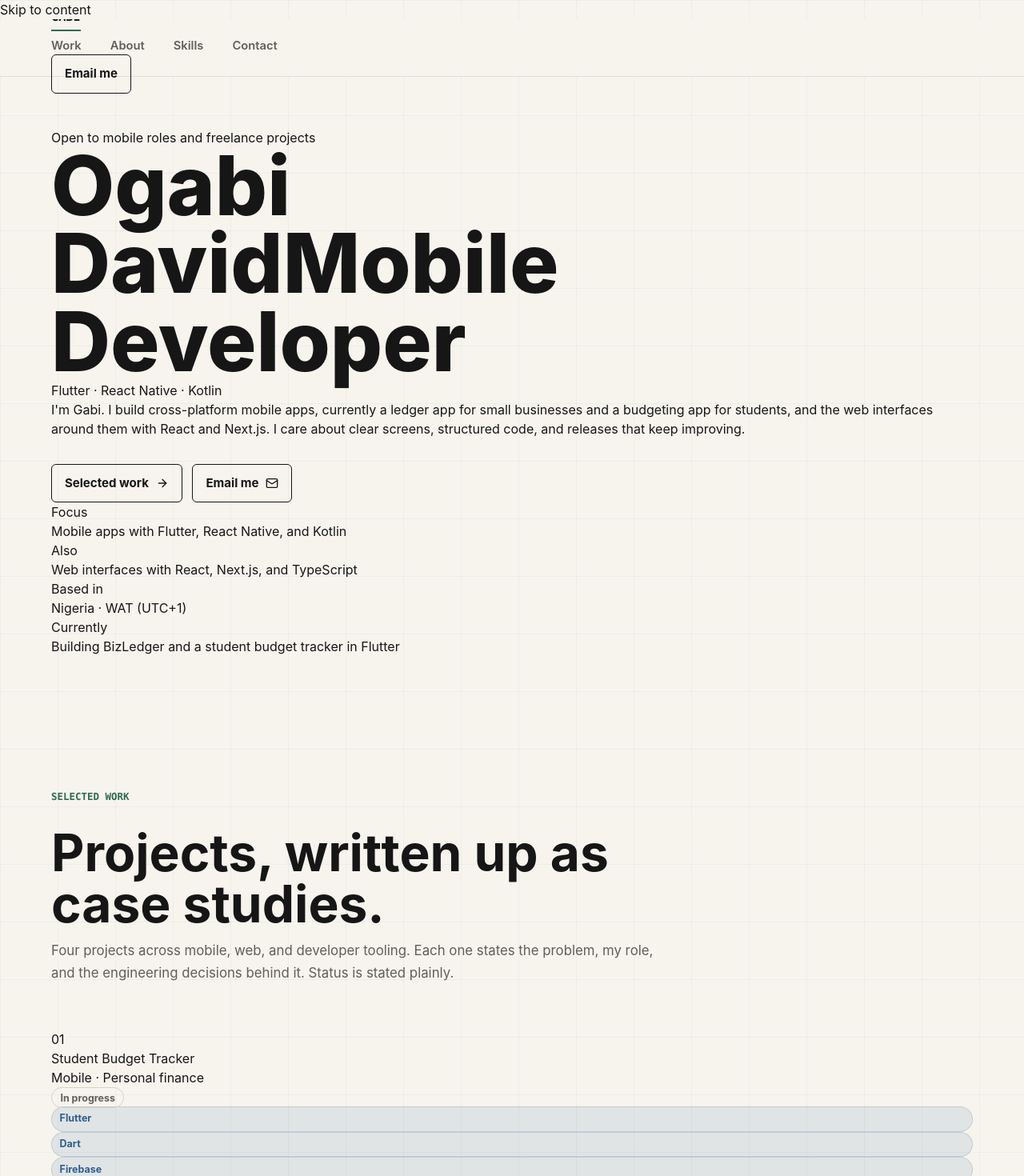
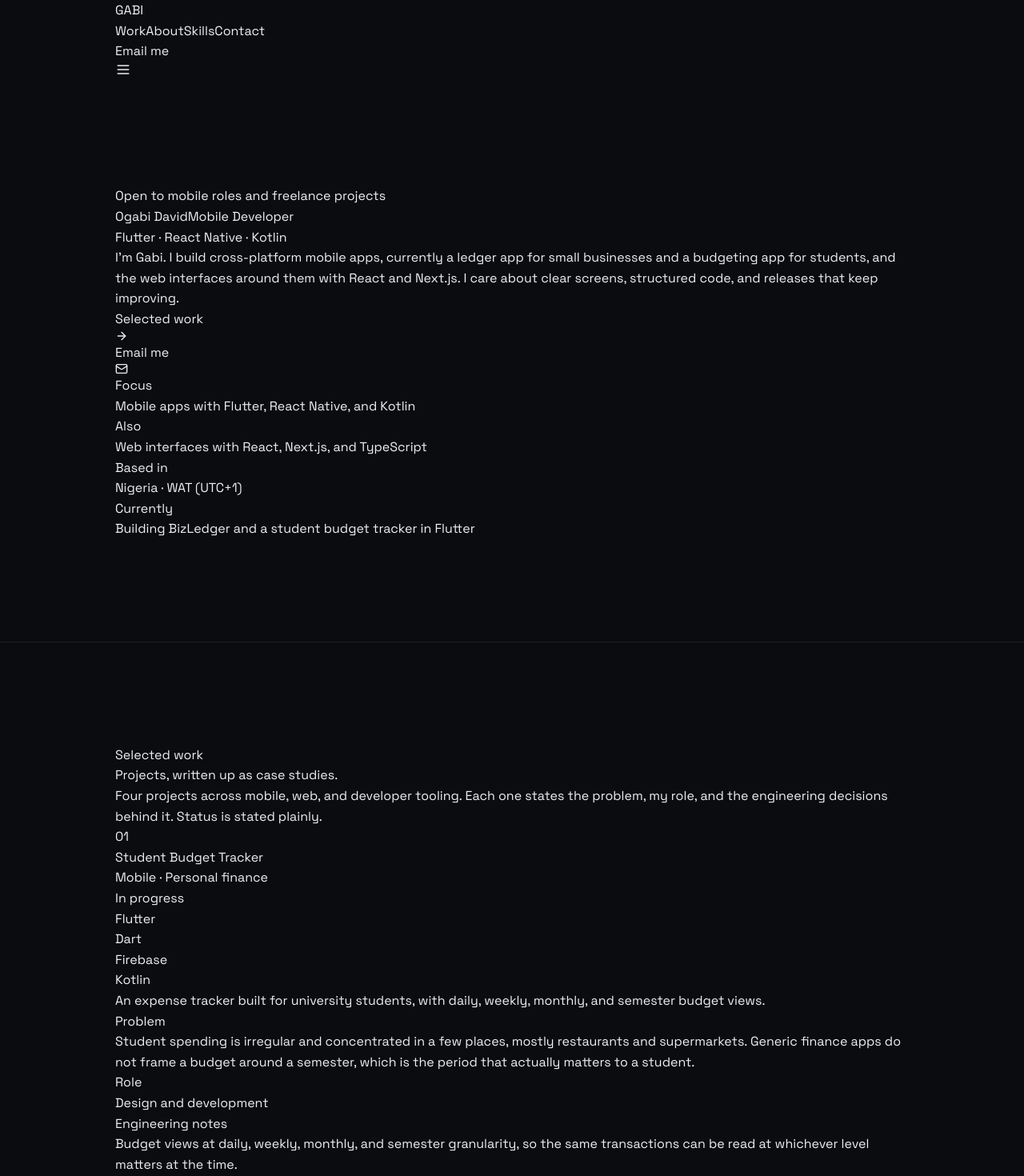
Before and after one commit to GABIs-Hub/portfolio, a Next.js app: page / in a window 1280 px wide. Shown: the top 1470 px of the page at 80% size. Built offline with nearby package versions, Linux system fonts and the light colour scheme.

Commit message:
Design system part 1: tokens and base styles

```diff
--- a/src/app/globals.css
+++ b/src/app/globals.css
@@ -1,15 +1,75 @@
 @import "tailwindcss";
 
+@theme inline {
+  --font-sans: var(--font-space-grotesk), ui-sans-serif, system-ui, -apple-system, "Segoe UI", sans-serif;
+}
+
+/* Design tokens */
+
 :root {
-  --background: #f7f4ee;
-  --foreground: #161616;
-  --muted: #615f59;
-  --line: #d8d2c6;
-  --panel: #fffaf1;
-  --green: #2f6b4f;
-  --blue: #2f5d91;
-  --shadow: 0 20px 70px rgb(24 24 24 / 10%);
+  color-scheme: dark;
+
+  /* Surfaces */
+  --bg: #0b0c0f;
+  --bg-elevated: #101216;
+  --surface: #14171c;
+
+  /* Lines */
+  --line: rgb(255 255 255 / 8%);
+  --line-strong: rgb(255 255 255 / 16%);
+
+  /* Text */
+  --fg: #eef0f3;
+  --fg-muted: #a6adb8;
+  --fg-subtle: #7d858f;
+
+  /* Accent */
+  --accent: #34d3b8;
+  --accent-soft: rgb(52 211 184 / 14%);
+  --accent-2: #6b9cff;
+
+  /* Type */
+  --font-mono: ui-monospace, "SFMono-Regular", "SF Mono", Menlo, Consolas, "Liberation Mono", monospace;
+  --text-xs: 0.75rem;
+  --text-sm: 0.875rem;
+  --text-base: 1rem;
+  --text-lg: clamp(1.05rem, 0.4vw + 0.95rem, 1.2rem);
+  --text-xl: clamp(1.25rem, 0.8vw + 1rem, 1.6rem);
+  --text-2xl: clamp(1.6rem, 1.6vw + 1.1rem, 2.4rem);
+  --text-3xl: clamp(2.1rem, 2.8vw + 1.2rem, 3.4rem);
+  --text-display: clamp(2.6rem, 4.6vw + 1.2rem, 5rem);
+
+  /* Layout */
+  --container: 1120px;
+  --gutter: clamp(1.25rem, 5vw, 4rem);
+  --section-y: clamp(5rem, 10vw, 8.5rem);
+  --header-height: 68px;
+
+  /* Shape */
+  --radius-sm: 6px;
+  --radius-md: 10px;
+  --radius-lg: 14px;
+
+  /* Motion */
+  --ease: cubic-bezier(0.22, 1, 0.36, 1);
+  --duration-fast: 160ms;
+  --duration: 320ms;
+  --duration-slow: 640ms;
 }
+
+@media (min-width: 1600px) {
+  :root {
+    --container: 1240px;
+  }
+}
+
+@media (max-width: 600px) {
+  :root {
+    --header-height: 60px;
+  }
+}
+
+/* Base */
 
 * {
   box-sizing: border-box;
@@ -17,19 +77,25 @@
 
 html {
   scroll-behavior: smooth;
+  scroll-padding-top: calc(var(--header-height) + 1rem);
+  -webkit-text-size-adjust: 100%;
+}
+
+@media (prefers-reduced-motion: reduce) {
+  html {
+    scroll-behavior: auto;
+  }
 }
 
 body {
   margin: 0;
-  background:
-    linear-gradient(90deg, rgb(47 107 79 / 5%) 1px, transparent 1px),
-    linear-gradient(rgb(47 93 145 / 5%) 1px, transparent 1px),
-    var(--background);
-  background-size: 72px 72px;
-  color: var(--foreground);
-  font-family:
-    Inter, ui-sans-serif, system-ui, -apple-system, BlinkMacSystemFont, "Segoe UI",
-    sans-serif;
+  background: var(--bg);
+  color: var(--fg);
+  font-family: var(--font-sans);
+  font-size: var(--text-base);
+  line-height: 1.6;
+  -webkit-font-smoothing: antialiased;
+  text-rendering: optimizeLegibility;
 }
 
 a {
@@ -37,579 +103,67 @@ a {
   text-decoration: none;
 }
 
-button,
-summary {
+button {
   font: inherit;
+  cursor: pointer;
 }
 
 ::selection {
-  background: var(--green);
-  color: var(--panel);
+  background: var(--accent);
+  color: var(--bg);
 }
 
-.page-shell {
-  min-height: 100vh;
-  overflow-x: hidden;
-}
-
-.site-header {
-  align-items: center;
-  backdrop-filter: blur(18px);
-  background: rgb(247 244 238 / 82%);
-  border-bottom: 1px solid rgb(22 22 22 / 10%);
-  display: flex;
-  height: 72px;
-  justify-content: space-between;
-  left: 0;
-  padding: 0 clamp(1rem, 5vw, 4rem);
-  position: sticky;
-  right: 0;
-  top: 0;
-  z-index: 20;
-}
-
-.brand-link {
-  align-items: center;
-  display: inline-flex;
-  font-family: "SFMono-Regular", Consolas, "Liberation Mono", monospace;
-  font-size: 0.95rem;
-  font-weight: 700;
-  height: 44px;
-  letter-spacing: 0;
-}
-
-.brand-link span {
-  border-bottom: 2px solid var(--green);
-  padding-bottom: 0.25rem;
-}
-
-.desktop-nav {
-  align-items: center;
-  display: flex;
-  gap: clamp(1.25rem, 3vw, 2.25rem);
-}
-
-.desktop-nav a,
-.mobile-nav a {
-  color: var(--muted);
-  font-size: 0.92rem;
-  font-weight: 600;
-}
-
-.desktop-nav a:hover,
-.mobile-nav a:hover {
-  color: var(--foreground);
-}
-
-.mobile-nav {
-  display: none;
-  position: relative;
-}
-
-.mobile-nav summary {
-  align-items: center;
-  border: 1px solid var(--line);
-  border-radius: 6px;
-  cursor: pointer;
-  display: flex;
-  height: 40px;
-  justify-content: center;
-  list-style: none;
-  width: 40px;
-}
-
-.mobile-nav summary::-webkit-details-marker {
-  display: none;
-}
-
-.mobile-nav nav {
-  background: var(--panel);
-  border: 1px solid var(--line);
-  border-radius: 8px;
-  box-shadow: var(--shadow);
-  display: grid;
-  gap: 1rem;
-  min-width: 180px;
-  padding: 1rem;
-  position: absolute;
-  right: 0;
-  top: 52px;
-}
-
-.section {
-  padding: clamp(4rem, 8vw, 7rem) clamp(1rem, 5vw, 4rem);
-}
-
-.section-inner {
-  margin: 0 auto;
-  max-width: 1180px;
-}
-
-.hero {
-  min-height: calc(100vh - 72px);
-  padding-bottom: clamp(2.5rem, 5vw, 4rem);
-  padding-top: clamp(2.5rem, 5vw, 4rem);
-}
-
-.hero-grid {
-  align-items: stretch;
-  display: grid;
-  gap: clamp(2rem, 5vw, 4rem);
-  grid-template-columns: minmax(0, 1.1fr) minmax(300px, 0.9fr);
-}
-
-.hero-copy {
-  display: flex;
-  flex-direction: column;
-  justify-content: center;
-}
-
-.eyebrow {
-  color: var(--green);
-  font-family: "SFMono-Regular", Consolas, "Liberation Mono", monospace;
-  font-size: 0.78rem;
-  font-weight: 700;
-  letter-spacing: 0;
-  margin: 0 0 1rem;
-  text-transform: uppercase;
+:focus-visible {
+  outline: 2px solid var(--accent);
+  outline-offset: 3px;
+  border-radius: 2px;
 }
 
 h1,
 h2,
 h3,
-p {
+h4,
+p,
+dl,
+dd {
+  margin: 0;
   overflow-wrap: anywhere;
 }
 
-h1 {
-  font-size: clamp(3rem, 8vw, 7rem);
-  font-weight: 760;
-  letter-spacing: 0;
-  line-height: 0.95;
-  margin: 0;
-  max-width: 9ch;
+.page-shell {
+  min-height: 100vh;
+  overflow-x: clip;
 }
 
-.hero-copy > p {
-  color: var(--muted);
-  font-size: clamp(1rem, 2vw, 1.18rem);
-  line-height: 1.75;
-  margin: 1.6rem 0 0;
-  max-width: 680px;
+.wrap {
+  margin: 0 auto;
+  max-width: var(--container);
+  padding-inline: var(--gutter);
 }
 
-.hero-actions,
-.contact-actions {
-  display: flex;
-  flex-wrap: wrap;
-  gap: 0.8rem;
-  margin-top: 2rem;
+.section {
+  padding-block: var(--section-y);
 }
 
-.button {
-  align-items: center;
-  border: 1px solid var(--foreground);
-  border-radius: 6px;
-  display: inline-flex;
-  font-size: 0.94rem;
-  font-weight: 700;
-  gap: 0.55rem;
-  min-height: 44px;
-  padding: 0.75rem 1rem;
+.section + .section {
+  border-top: 1px solid var(--line);
 }
 
-.button.primary {
-  background: var(--foreground);
-  color: var(--panel);
+.skip-link {
+  position: absolute;
+  top: -100%;
+  left: 1rem;
+  z-index: 100;
+  padding: 0.6rem 0.9rem;
+  border-radius: var(--radius-sm);
+  background: var(--accent);
+  color: var(--bg);
+  font-size: var(--text-sm);
+  font-weight: 600;
 }
 
-.button.secondary {
-  background: transparent;
-  color: var(--foreground);
+.skip-link:focus {
+  top: 1rem;
 }
 
-.button:hover {
-  transform: translateY(-1px);
-}
-
-.hero-visual {
-  background:
-    linear-gradient(135deg, rgb(47 107 79 / 10%), transparent 42%),
-    var(--panel);
-  border: 1px solid var(--line);
-  border-radius: 8px;
-  box-shadow: var(--shadow);
-  display: grid;
-  min-height: 520px;
-  overflow: hidden;
-  padding: clamp(1rem, 3vw, 2rem);
-}
-
-.portrait-frame {
-  align-self: end;
-  background: #ede6d9;
-  border: 1px solid var(--line);
-  border-radius: 8px;
-  display: grid;
-  min-height: 360px;
-  overflow: hidden;
-  place-items: center;
-}
-
-.portrait-frame img {
-  height: 100%;
-  object-fit: cover;
-  width: 100%;
-}
-
-.hero-meta {
-  align-self: start;
-  display: grid;
-  gap: 0.75rem;
-}
-
-.meta-item {
-  align-items: center;
-  border-bottom: 1px solid var(--line);
-  display: flex;
-  gap: 0.75rem;
-  justify-content: space-between;
-  padding: 0.75rem 0;
-}
-
-.meta-item span:first-child {
-  color: var(--muted);
-  font-size: 0.82rem;
-}
-
-.meta-item span:last-child {
-  align-items: center;
-  display: inline-flex;
-  font-weight: 700;
-  gap: 0.35rem;
-  text-align: right;
-}
-
-.proof-strip {
-  border-bottom: 1px solid var(--line);
-  border-top: 1px solid var(--line);
-  display: grid;
-  grid-template-columns: repeat(4, minmax(0, 1fr));
-  margin-top: clamp(2rem, 5vw, 4rem);
-}
-
-.proof-strip p {
-  color: var(--muted);
-  font-family: "SFMono-Regular", Consolas, "Liberation Mono", monospace;
-  font-size: 0.78rem;
-  margin: 0;
-  min-height: 92px;
-  padding: 1rem;
-}
-
-.proof-strip p + p {
-  border-left: 1px solid var(--line);
-}
-
-.section-heading {
-  display: grid;
-  gap: 0.75rem;
-  margin-bottom: clamp(2rem, 5vw, 3.5rem);
-  max-width: 760px;
-}
-
-.section-heading h2 {
-  font-size: clamp(2rem, 5vw, 4rem);
-  font-weight: 740;
-  letter-spacing: 0;
-  line-height: 1;
-  margin: 0;
-}
-
-.section-heading p:last-child {
-  color: var(--muted);
-  font-size: 1.05rem;
-  line-height: 1.7;
-  margin: 0;
-}
-
-.project-grid,
-.capability-grid {
-  display: grid;
-  gap: 1rem;
-  grid-template-columns: repeat(2, minmax(0, 1fr));
-}
-
-.project-card,
-.capability-card {
-  background: rgb(255 250 241 / 62%);
-  border: 1px solid var(--line);
-  border-radius: 8px;
-  display: grid;
-  min-height: 320px;
-  padding: clamp(1.2rem, 3vw, 1.6rem);
-}
-
-.project-card {
-  gap: 1.25rem;
-}
-
-.project-topline {
-  align-items: center;
-  display: flex;
-  gap: 1rem;
-  justify-content: space-between;
-}
-
-.status {
-  border: 1px solid var(--line);
-  border-radius: 999px;
-  color: var(--muted);
-  font-size: 0.78rem;
-  font-weight: 700;
-  padding: 0.3rem 0.65rem;
-}
-
-.project-card h3,
-.capability-card h3 {
-  font-size: clamp(1.3rem, 3vw, 2rem);
-  font-weight: 720;
-  letter-spacing: 0;
-  line-height: 1.1;
-  margin: 0;
-}
-
-.project-card p,
-.capability-card p {
-  color: var(--muted);
-  line-height: 1.65;
-  margin: 0;
-}
-
-.project-card footer {
-  align-self: end;
-  display: flex;
-  flex-wrap: wrap;
-  gap: 0.5rem;
-}
-
-.tag {
-  background: rgb(47 93 145 / 10%);
-  border: 1px solid rgb(47 93 145 / 18%);
-  border-radius: 999px;
-  color: var(--blue);
-  font-size: 0.78rem;
-  font-weight: 700;
-  padding: 0.35rem 0.6rem;
-}
-
-.project-link {
-  align-items: center;
-  color: var(--green);
-  display: inline-flex;
-  font-weight: 800;
-  gap: 0.4rem;
-}
-
-.capability-card {
-  gap: 1.25rem;
-  min-height: 260px;
-}
-
-.capability-icon {
-  align-items: center;
-  background: var(--foreground);
-  border-radius: 8px;
-  color: var(--panel);
-  display: flex;
-  height: 48px;
-  justify-content: center;
-  width: 48px;
-}
-
-.experience-list {
-  border-top: 1px solid var(--line);
-  display: grid;
-}
-
-.experience-item {
-  border-bottom: 1px solid var(--line);
-  display: grid;
-  gap: clamp(1rem, 3vw, 2rem);
-  grid-template-columns: 180px minmax(0, 1fr);
-  padding: 1.6rem 0;
-}
-
-.experience-item time {
-  color: var(--green);
-  font-family: "SFMono-Regular", Consolas, "Liberation Mono", monospace;
-  font-size: 0.82rem;
-  font-weight: 700;
-}
-
-.experience-item h3 {
-  font-size: 1.35rem;
-  margin: 0 0 0.25rem;
-}
-
-.experience-item strong {
-  color: var(--muted);
-  display: inline-flex;
-  font-weight: 650;
-  margin-bottom: 0.85rem;
-}
-
-.experience-item ul {
-  color: var(--muted);
-  display: grid;
-  gap: 0.45rem;
-  line-height: 1.65;
-  margin: 0;
-  padding-left: 1.2rem;
-}
-
-.contact-panel {
-  align-items: end;
-  background: var(--foreground);
-  border-radius: 8px;
-  color: var(--panel);
-  display: grid;
-  gap: 2rem;
-  grid-template-columns: minmax(0, 1fr) auto;
-  padding: clamp(1.5rem, 5vw, 3rem);
-}
-
-.contact-panel h2 {
-  font-size: clamp(2.1rem, 5vw, 4.4rem);
-  letter-spacing: 0;
-  line-height: 1;
-  margin: 0;
-  max-width: 760px;
-}
-
-.contact-panel p {
-  color: rgb(255 250 241 / 72%);
-  line-height: 1.7;
-  margin: 1rem 0 0;
-  max-width: 650px;
-}
-
-.contact-actions .button {
-  border-color: rgb(255 250 241 / 52%);
-  color: var(--panel);
-}
-
-.contact-actions .button.primary {
-  background: var(--panel);
-  color: var(--foreground);
-}
-
-.social-row {
-  display: flex;
-  gap: 0.75rem;
-}
-
-.social-row a {
-  align-items: center;
-  border: 1px solid rgb(255 250 241 / 30%);
-  border-radius: 6px;
-  display: inline-flex;
-  height: 44px;
-  justify-content: center;
-  width: 44px;
-}
-
-.site-footer {
-  color: var(--muted);
-  display: flex;
-  flex-wrap: wrap;
-  font-family: "SFMono-Regular", Consolas, "Liberation Mono", monospace;
-  font-size: 0.78rem;
-  gap: 1rem;
-  justify-content: space-between;
-  padding: 2rem clamp(1rem, 5vw, 4rem);
-}
-
-@media (prefers-reduced-motion: no-preference) {
-  .project-card,
-  .capability-card,
-  .hero-visual {
-    transition: border-color 180ms ease, transform 180ms ease;
-  }
-
-  .project-card:hover,
-  .capability-card:hover {
-    border-color: rgb(47 107 79 / 45%);
-    transform: translateY(-2px);
-  }
-}
-
-@media (max-width: 900px) {
-  .desktop-nav {
-    display: none;
-  }
-
-  .mobile-nav {
-    display: block;
-  }
-
-  .hero-grid,
-  .project-grid,
-  .capability-grid,
-  .contact-panel {
-    grid-template-columns: 1fr;
-  }
-
-  .hero-visual {
-    min-height: auto;
-  }
-
-  .proof-strip {
-    grid-template-columns: repeat(2, minmax(0, 1fr));
-  }
-
-  .proof-strip p:nth-child(3) {
-    border-left: 0;
-  }
-
-  .proof-strip p:nth-child(n + 3) {
-    border-top: 1px solid var(--line);
-  }
-}
-
-@media (max-width: 620px) {
-  .site-header {
-    height: 64px;
-  }
-
-  .hero {
-    min-height: auto;
-  }
-
-  h1 {
-    font-size: clamp(3rem, 18vw, 5rem);
-  }
-
-  .proof-strip {
-    grid-template-columns: 1fr;
-  }
-
-  .proof-strip p + p,
-  .proof-strip p:nth-child(3) {
-    border-left: 0;
-    border-top: 1px solid var(--line);
-  }
-
-  .experience-item {
-    grid-template-columns: 1fr;
-  }
-
-  .project-card,
-  .capability-card {
-    min-height: auto;
-  }
-
-  .site-footer {
-    display: grid;
-  }
-}
+/* @@PART2@@ */
```
